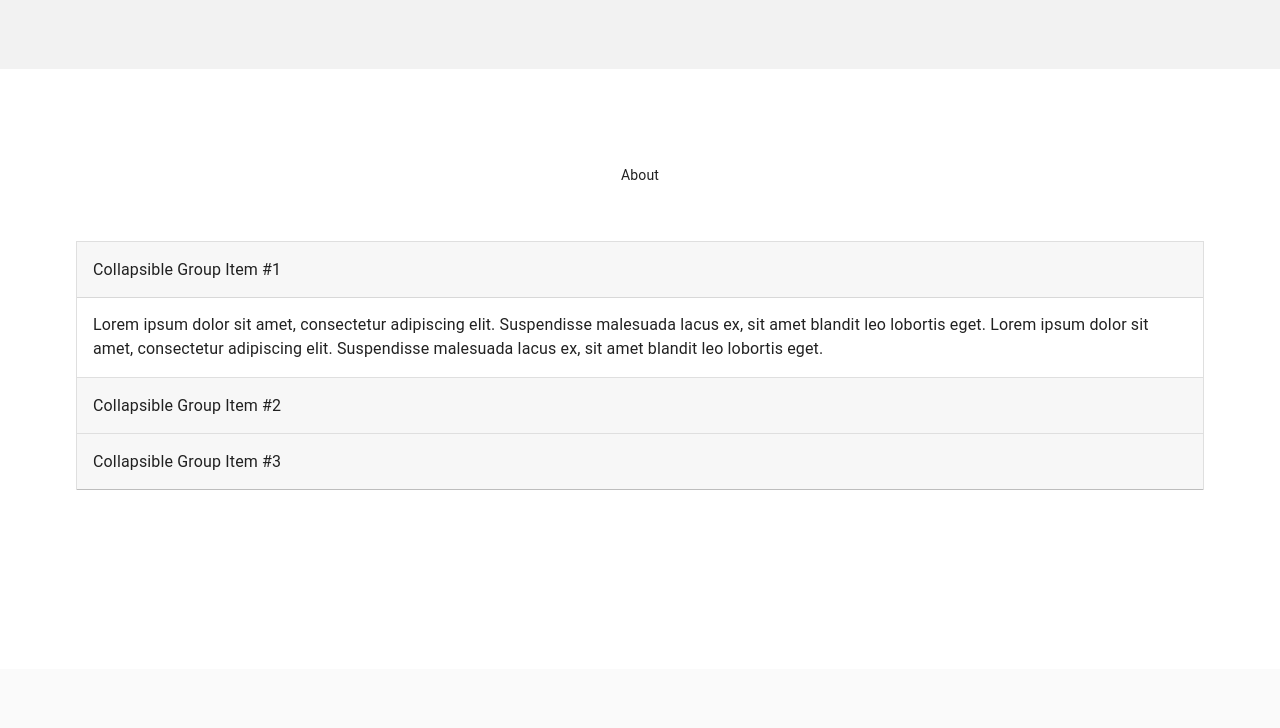
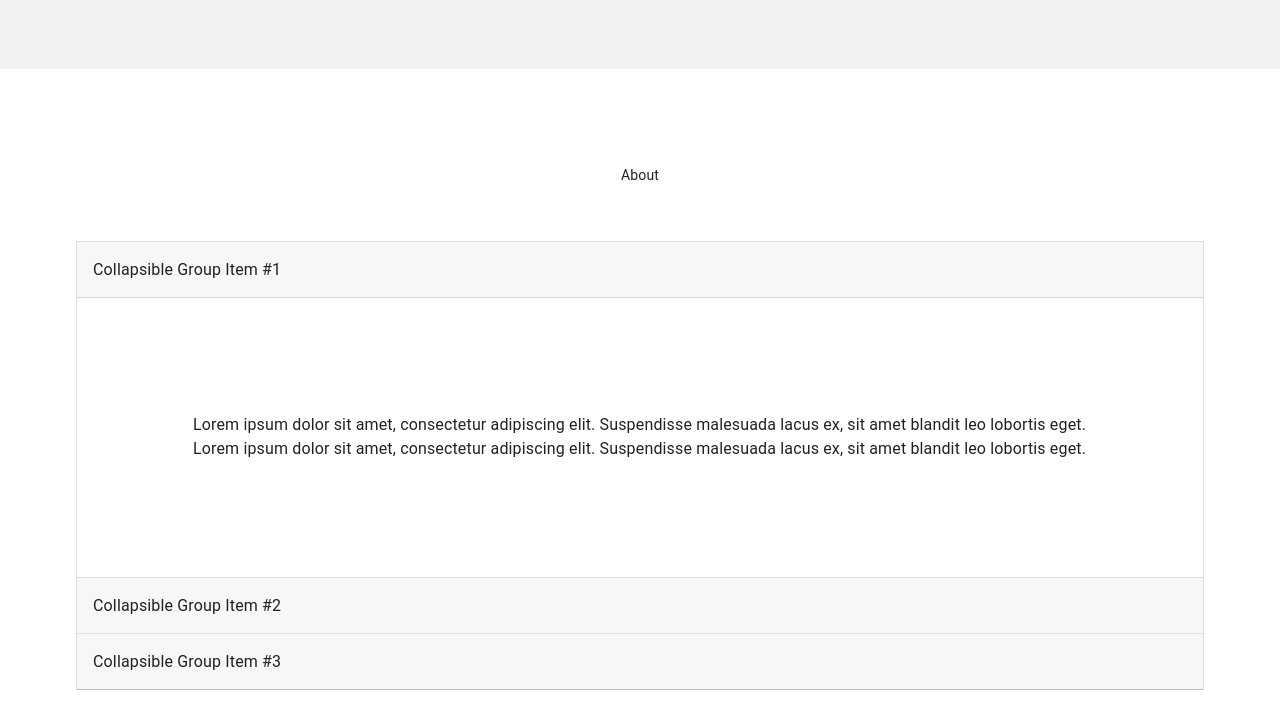
Before and after one commit to joemulick/L1, a Gatsby site: page / in a window 1280 px wide. Shown: the part 1371-2099 px from the top of the page. Before the commit the page ends 2040 px from the top, so only its background shows below. Built offline with nearby package versions, Linux system fonts and the light colour scheme; Gatsby itself is replaced by a stand-in of ours.

Commit message:
preparing to style expandable about section

```diff
--- a/src/components/IndexSectionThreeExpPanel.js
+++ b/src/components/IndexSectionThreeExpPanel.js
@@ -23,6 +23,9 @@ const useStyles = makeStyles(theme => ({
     titleContainer: {
         textAlign: 'center',
         margin: '7vh 0'
+    },
+    aboutOne: {
+        padding: '100px',
     }
 
 
@@ -94,7 +97,7 @@ export default function CustomizedExpansionPanels() {
                 <Typography>Collapsible Group Item #1</Typography>
                 </ExpansionPanelSummary>
                 <ExpansionPanelDetails>
-                <Typography>
+                <Typography className={classes.aboutOne}>
                     Lorem ipsum dolor sit amet, consectetur adipiscing elit. Suspendisse malesuada lacus ex,
                     sit amet blandit leo lobortis eget. Lorem ipsum dolor sit amet, consectetur adipiscing
                     elit. Suspendisse malesuada lacus ex, sit amet blandit leo lobortis eget.
```
